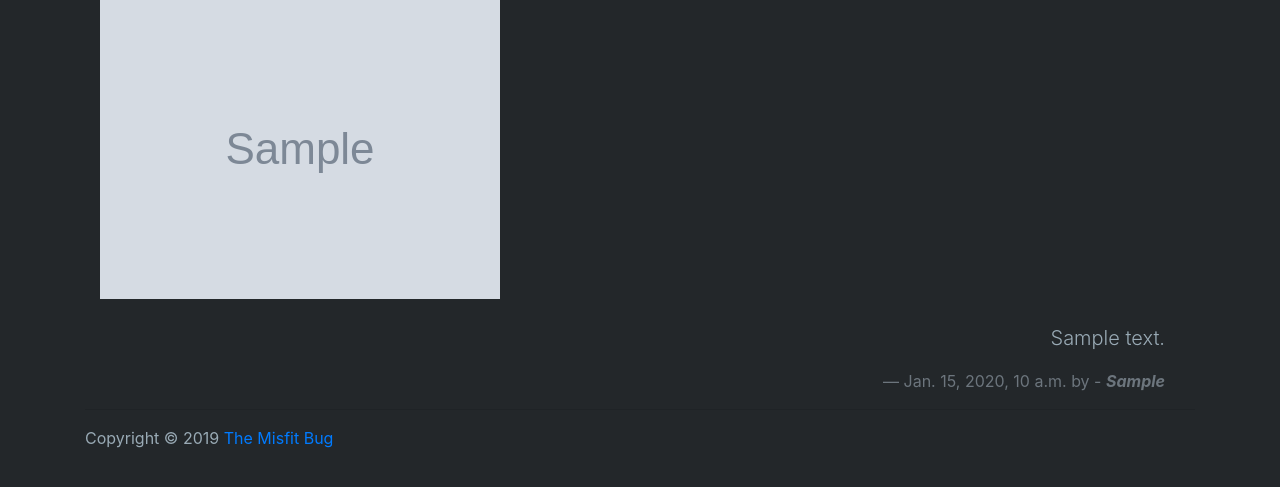
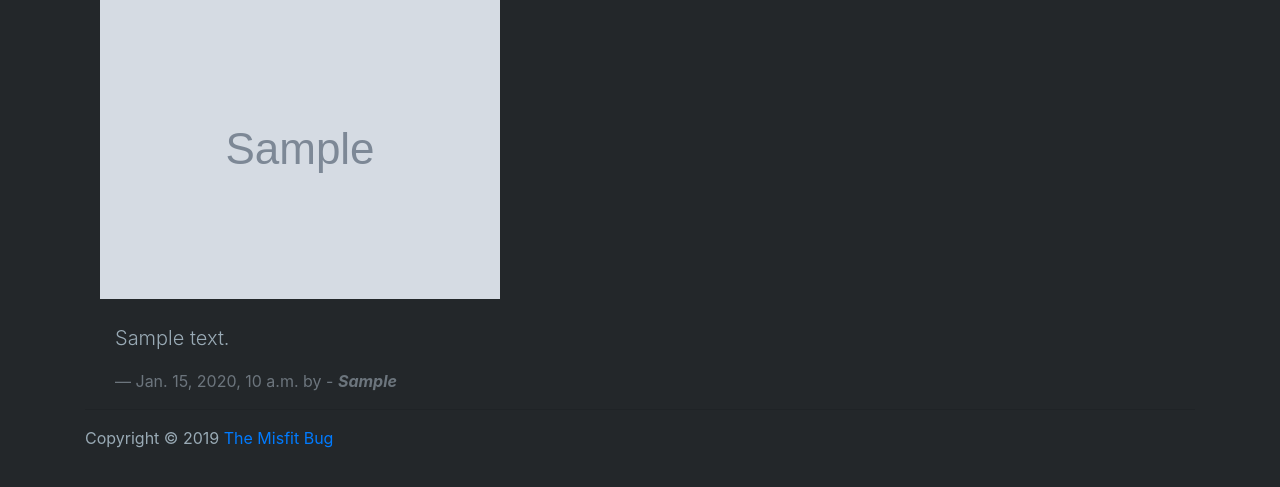
Before and after one commit to lesith/TheMisfitBugBlog, a Django app: page /articles/1/ in a window 1280 px wide. Shown: the part 161-648 px from the top of the page. Run offline with Django 3.2, Linux system fonts and the light colour scheme; tables that the repository leaves empty hold one stand-in row (values such as "Sample post"); grey boxes marked "Sample" are stand-in pictures; some libraries are stand-ins or nearby versions.

Commit message:
fixed article detail text alignment

```diff
--- a/TheMisfitBugBlog/templates/article_detail.html
+++ b/TheMisfitBugBlog/templates/article_detail.html
@@ -12,7 +12,7 @@
         <br /><br />
 
         <div class="container">
-            <blockquote class="blockquote text-right">
+            <blockquote class="blockquote">
               <p class="lead">{{ object.body|safe|linebreaksbr}}</p>
               <footer class="blockquote-footer">{{ object.last_updated }} by - <cite title="Source Title" style="font-weight:bolder">{{ object.author|capfirst }}</cite></footer>
             </blockquote>
```
